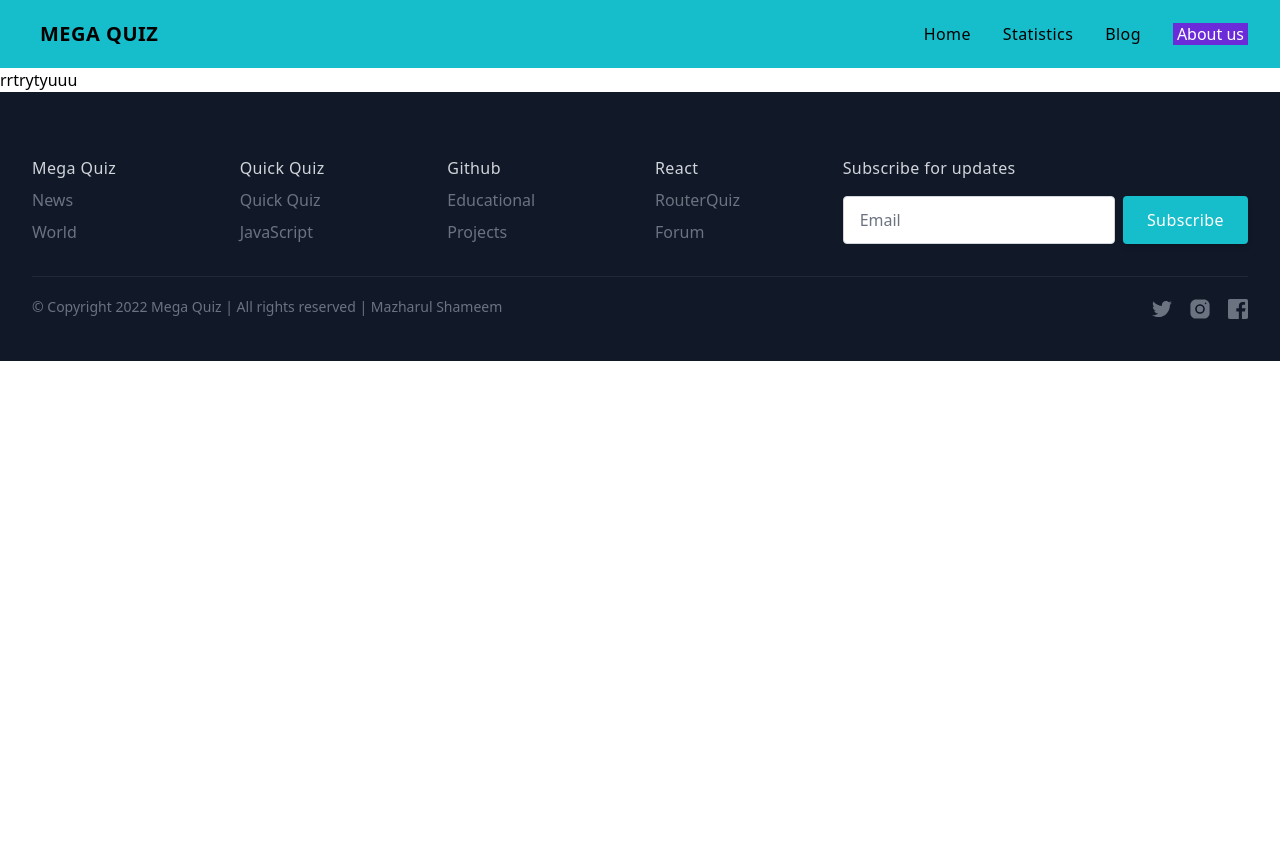
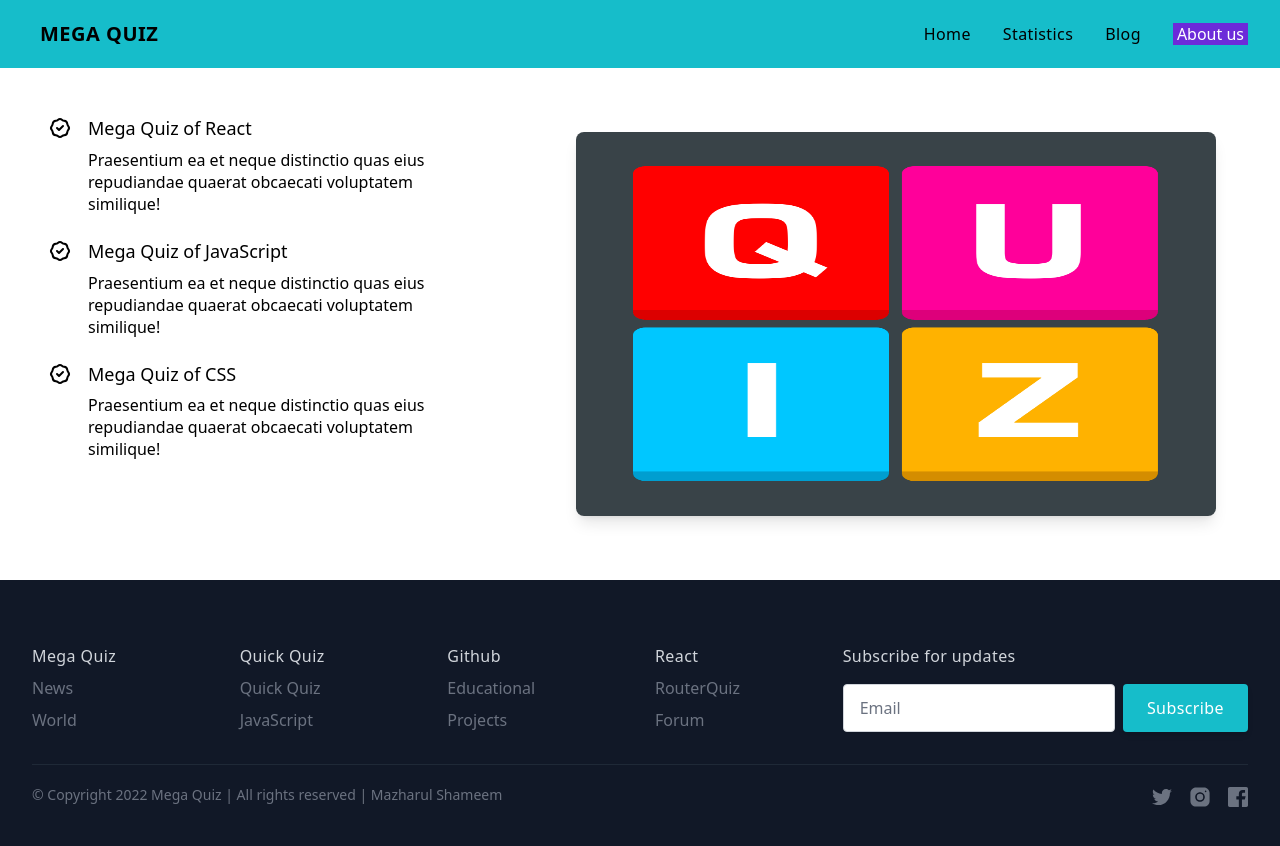
Before and after one commit to mazharulshameem/mega-quiz, a React (Create React App) app: page /about in a window 1280 px wide. Shown: the top 846 px of the page. Before the commit the page ends 800 px from the top, so only its background shows below. Built offline with nearby package versions, Linux system fonts and the light colour scheme.

Commit message:
about added

```diff
--- a/src/components/About.jsx
+++ b/src/components/About.jsx
@@ -1,9 +1,99 @@
 import React from 'react';
+import img from './../img/about.png'
 
 const About = () => {
   return (
     <div>
-      <h1>rrtrytyuuu</h1>
+      <section className="dark:bg-gray-800 dark:text-gray-100">
+        <div className="container flex flex-col-reverse mx-auto lg:flex-row">
+          <div className="flex flex-col px-6 py-8 space-y-6 rounded-sm sm:p-8 lg:p-12 lg:w-1/2 xl:w-2/5 dark:bg-violet-400 dark:text-gray-900">
+            <div className="flex space-x-2 sm:space-x-4">
+              <svg
+                xmlns="http://www.w3.org/2000/svg"
+                fill="none"
+                viewBox="0 0 24 24"
+                stroke="currentColor"
+                className="flex-shrink-0 w-6 h-6"
+              >
+                <path
+                  strokeLinecap="round"
+                  strokeLinejoin="round"
+                  strokeWidth="2"
+                  d="M9 12l2 2 4-4M7.835 4.697a3.42 3.42 0 001.946-.806 3.42 3.42 0 014.438 0 3.42 3.42 0 001.946.806 3.42 3.42 0 013.138 3.138 3.42 3.42 0 00.806 1.946 3.42 3.42 0 010 4.438 3.42 3.42 0 00-.806 1.946 3.42 3.42 0 01-3.138 3.138 3.42 3.42 0 00-1.946.806 3.42 3.42 0 01-4.438 0 3.42 3.42 0 00-1.946-.806 3.42 3.42 0 01-3.138-3.138 3.42 3.42 0 00-.806-1.946 3.42 3.42 0 010-4.438 3.42 3.42 0 00.806-1.946 3.42 3.42 0 013.138-3.138z"
+                ></path>
+              </svg>
+              <div className="space-y-2">
+                <p className="text-lg font-medium leading-snug">
+                  Mega Quiz of React
+                </p>
+                <p className="leading-snug">
+                  Praesentium ea et neque distinctio quas eius repudiandae
+                  quaerat obcaecati voluptatem similique!
+                </p>
+              </div>
+            </div>
+            <div className="flex space-x-2 sm:space-x-4">
+              <svg
+                xmlns="http://www.w3.org/2000/svg"
+                fill="none"
+                viewBox="0 0 24 24"
+                stroke="currentColor"
+                className="flex-shrink-0 w-6 h-6"
+              >
+                <path
+                  strokeLinecap="round"
+                  strokeLinejoin="round"
+                  strokeWidth="2"
+                  d="M9 12l2 2 4-4M7.835 4.697a3.42 3.42 0 001.946-.806 3.42 3.42 0 014.438 0 3.42 3.42 0 001.946.806 3.42 3.42 0 013.138 3.138 3.42 3.42 0 00.806 1.946 3.42 3.42 0 010 4.438 3.42 3.42 0 00-.806 1.946 3.42 3.42 0 01-3.138 3.138 3.42 3.42 0 00-1.946.806 3.42 3.42 0 01-4.438 0 3.42 3.42 0 00-1.946-.806 3.42 3.42 0 01-3.138-3.138 3.42 3.42 0 00-.806-1.946 3.42 3.42 0 010-4.438 3.42 3.42 0 00.806-1.946 3.42 3.42 0 013.138-3.138z"
+                ></path>
+              </svg>
+              <div className="space-y-2">
+                <p className="text-lg font-medium leading-snug">
+                  Mega Quiz of JavaScript
+                </p>
+                <p className="leading-snug">
+                  Praesentium ea et neque distinctio quas eius repudiandae
+                  quaerat obcaecati voluptatem similique!
+                </p>
+              </div>
+            </div>
+            <div className="flex space-x-2 sm:space-x-4">
+              <svg
+                xmlns="http://www.w3.org/2000/svg"
+                fill="none"
+                viewBox="0 0 24 24"
+                stroke="currentColor"
+                className="flex-shrink-0 w-6 h-6"
+              >
+                <path
+                  strokeLinecap="round"
+                  strokeLinejoin="round"
+                  strokeWidth="2"
+                  d="M9 12l2 2 4-4M7.835 4.697a3.42 3.42 0 001.946-.806 3.42 3.42 0 014.438 0 3.42 3.42 0 001.946.806 3.42 3.42 0 013.138 3.138 3.42 3.42 0 00.806 1.946 3.42 3.42 0 010 4.438 3.42 3.42 0 00-.806 1.946 3.42 3.42 0 01-3.138 3.138 3.42 3.42 0 00-1.946.806 3.42 3.42 0 01-4.438 0 3.42 3.42 0 00-1.946-.806 3.42 3.42 0 01-3.138-3.138 3.42 3.42 0 00-.806-1.946 3.42 3.42 0 010-4.438 3.42 3.42 0 00.806-1.946 3.42 3.42 0 013.138-3.138z"
+                ></path>
+              </svg>
+              <div className="space-y-2">
+                <p className="text-lg font-medium leading-snug">
+                  Mega Quiz of CSS
+                </p>
+                <p className="leading-snug">
+                  Praesentium ea et neque distinctio quas eius repudiandae
+                  quaerat obcaecati voluptatem similique!
+                </p>
+              </div>
+            </div>
+          </div>
+          <div className="lg:w-1/2 xl:w-3/5 dark:bg-gray-800">
+            <div className="flex items-center justify-center  p-4 md:p-8 lg:p-16 px-4">
+              <img
+                src={img}
+                alt=""
+                className="rounded-lg shadow-lg dark:bg-gray-500 aspect-video sm:min-h-96"
+              />
+            </div>
+          </div>
+        </div>
+      </section>
     </div>
   );
 };
```
Also changed, not shown: src/components/Navbar.jsx (+14 -4 lines), src/img/about.png (added).
